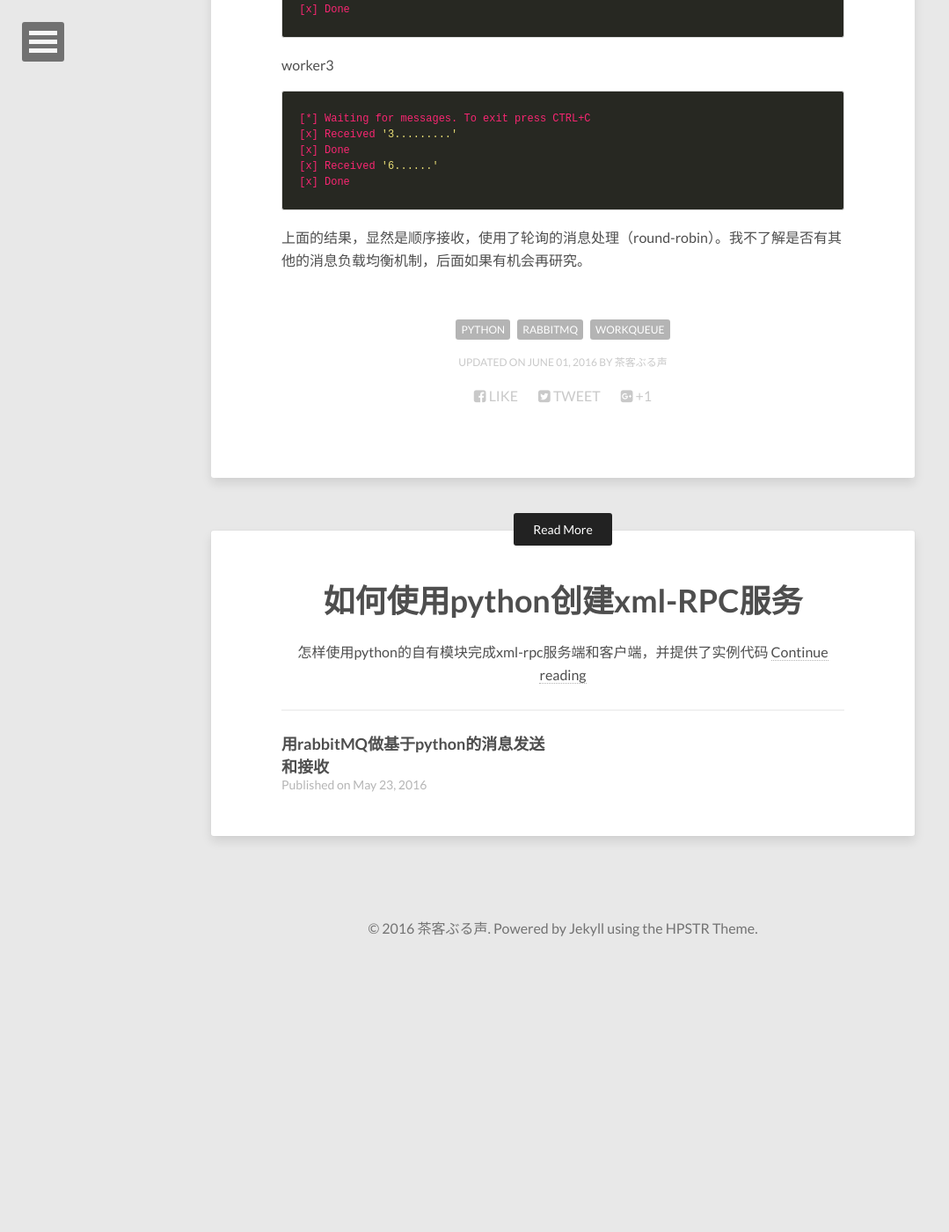
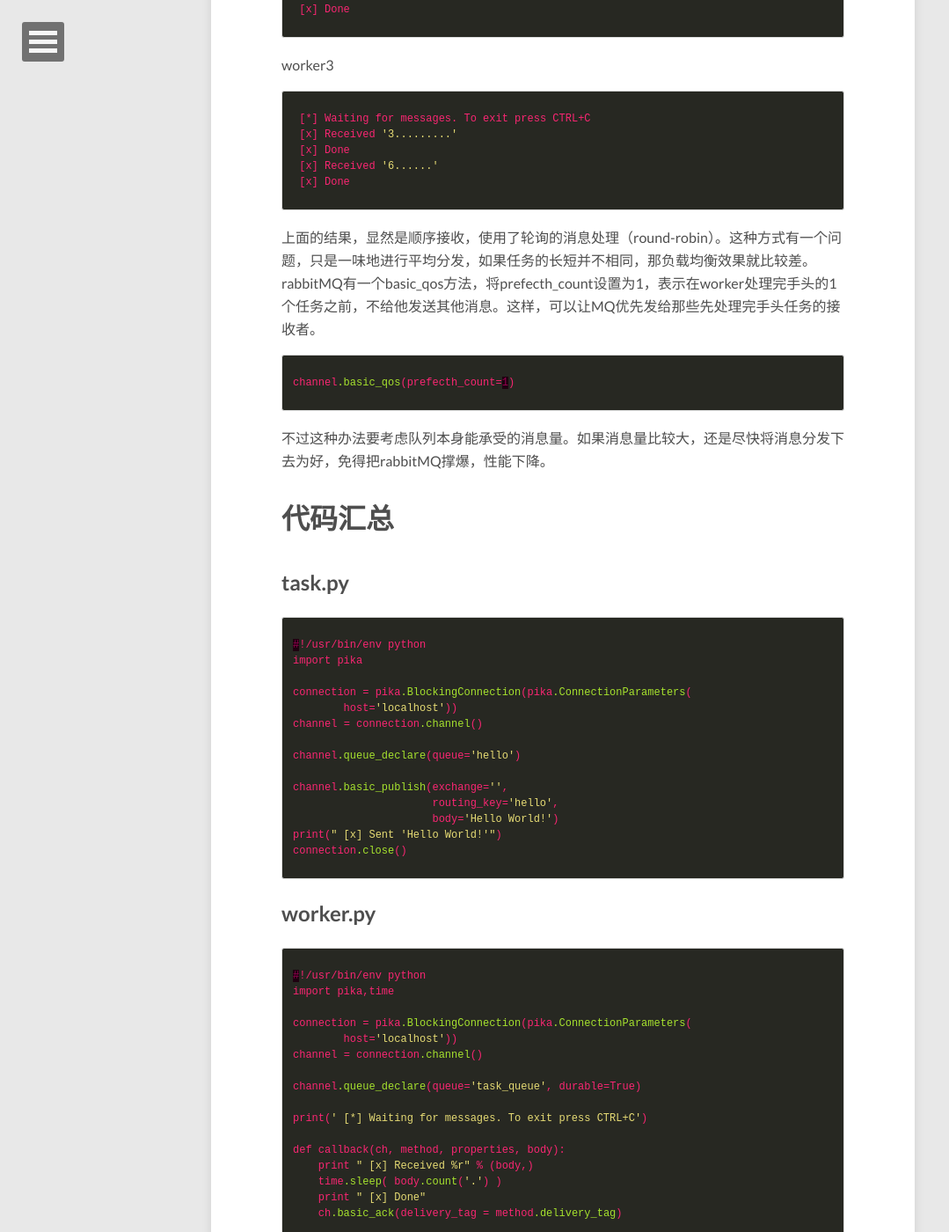
Before and after one commit to seethedoor/seethedoor.github.io, a Jekyll site: the page built from _posts/2016-06-01-how-to-rabbitmq-workqueue.md, in a window 1280 px wide and 1400 px high, scrolled down 1638 px. Shown: the whole window at 88% size, without its empty margins (0-1079 px from the left). Built offline with Jekyll 4.4.1, drawn with Linux system fonts in a browser that asks for light colours; nearby versions of some CDN libraries; before the commit the page ends 2736 px from its top, so only the background shows below that; some of the changed text lies outside the part shown.

Commit message:
mod post

```diff
--- a/_posts/2016-06-01-how-to-rabbitmq-workqueue.md
+++ b/_posts/2016-06-01-how-to-rabbitmq-workqueue.md
@@ -65,4 +65,54 @@ worker3
  [x] Done
 {% endhighlight %}
 
-上面的结果，显然是顺序接收，使用了轮询的消息处理（round-robin）。我不了解是否有其他的消息负载均衡机制，后面如果有机会再研究。
+上面的结果，显然是顺序接收，使用了轮询的消息处理（round-robin）。这种方式有一个问题，只是一味地进行平均分发，如果任务的长短并不相同，那负载均衡效果就比较差。
+rabbitMQ有一个basic_qos方法，将prefecth_count设置为1，表示在worker处理完手头的1个任务之前，不给他发送其他消息。这样，可以让MQ优先发给那些先处理完手头任务的接收者。
+{% highlight css %}
+channel.basic_qos(prefecth_count=1)
+{% endhighlight %}
+
+不过这种办法要考虑队列本身能承受的消息量。如果消息量比较大，还是尽快将消息分发下去为好，免得把rabbitMQ撑爆，性能下降。
+
+# 代码汇总
+## task.py
+{% highlight css %}
+#!/usr/bin/env python
+import pika
+
+connection = pika.BlockingConnection(pika.ConnectionParameters(
+        host='localhost'))
+channel = connection.channel()
+
+channel.queue_declare(queue='hello')
+
+channel.basic_publish(exchange='',
+                      routing_key='hello',
+                      body='Hello World!')
+print(" [x] Sent 'Hello World!'")
+connection.close()
+{% endhighlight %}
+
+## worker.py
+{% highlight css %}
+#!/usr/bin/env python
+import pika,time
+
+connection = pika.BlockingConnection(pika.ConnectionParameters(
+        host='localhost'))
+channel = connection.channel()
+
+channel.queue_declare(queue='task_queue', durable=True)
+
+print(' [*] Waiting for messages. To exit press CTRL+C')
+
+def callback(ch, method, properties, body):
+    print " [x] Received %r" % (body,)
+    time.sleep( body.count('.') )
+    print " [x] Done"
+    ch.basic_ack(delivery_tag = method.delivery_tag)
+
+channel.basic_consume(callback,
+                      queue='task_queue')
+
+channel.start_consuming()
+{% endhighlight %}
```
